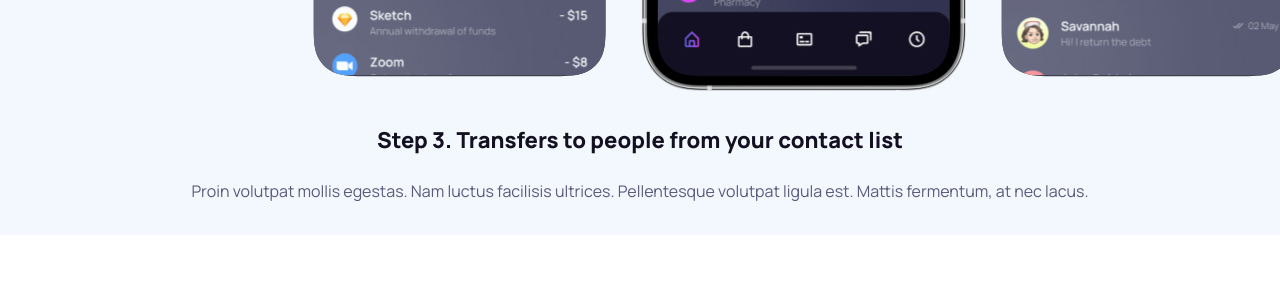
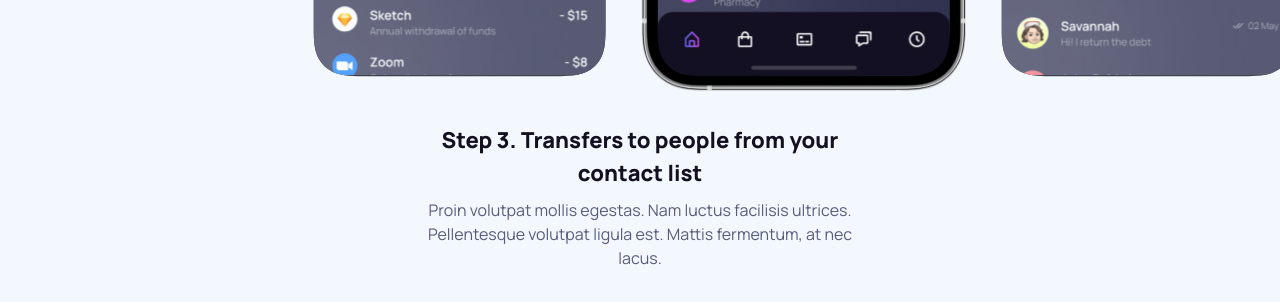
Before and after one commit to Korvin1337/React-Projekt, a React (Vite) app: page / in a window 1280 px wide. Shown: the part 2300-2604 px from the top of the page. Built offline with nearby package versions, Linux system fonts and the light colour scheme; no server answers.

Commit message:
slider section tablet complete

```diff
--- a/src/App.css
+++ b/src/App.css
@@ -665,6 +665,24 @@ footer {
         }
     }
 
+    @media(min-width: 768px) and (max-width: 1399px) {
+        .bottomline {
+
+            h3 {
+                max-width: 27ch;
+                margin: 0 auto;
+                text-align: center;
+                margin-bottom: .5rem;
+            }
+
+            p {
+                max-width: 44ch;
+                margin: 0 auto;
+                text-align: center;
+            }
+        }
+    }
+
 
     @media (min-width: 1400px) {
         .container {
```
